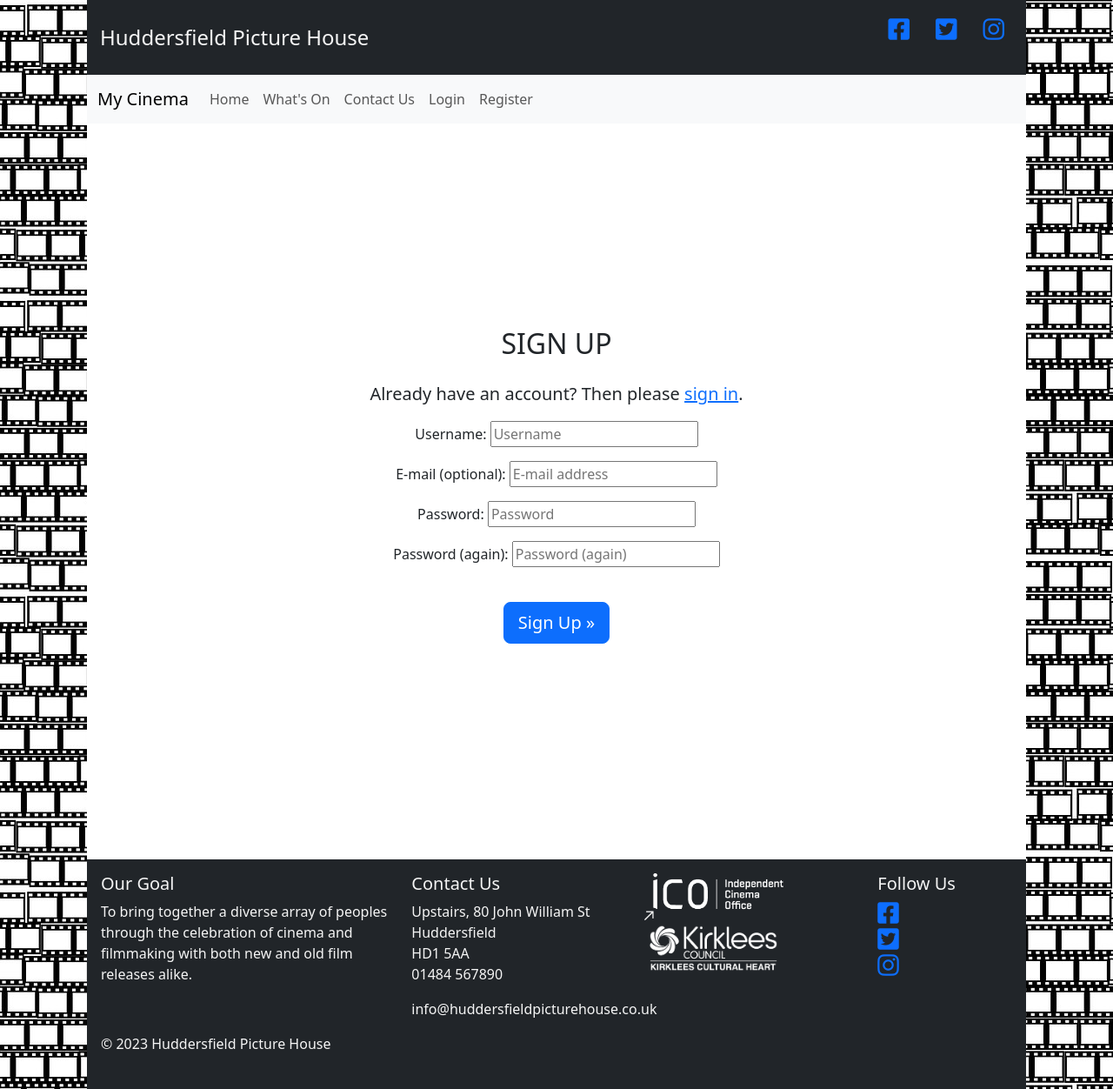
After one commit to jonslack22/Portfolio-4-Huddersfield-Picture-House, a Django app: page /accounts/signup/ in a window 1280 px wide. The commit adds this page. Shown: the whole page at 87% size. Run offline with Django 3.2, Linux system fonts and the light colour scheme.

Commit message:
Extra account templates added, header, navbar and footer elements restructured, account signup page viewable, settings updated and javascript elements installed

```diff
--- a/huddersfield_picture_house/urls.py
+++ b/huddersfield_picture_house/urls.py
@@ -18,5 +18,6 @@ from django.urls import path, include
 
 urlpatterns = [
     path('admin/', admin.site.urls),
-    path('', include('movie_booking.urls'), name='movie_urls')
+    path('', include('movie_booking.urls'), name='movie_urls'),
+    path("accounts/", include("allauth.urls")),
 ]
--- /dev/null
+++ b/templates/account/signup.html
@@ -0,0 +1,26 @@
+{% extends "base.html" %}
+
+{% load i18n %}
+
+{% block head_title %}{% trans "Signup" %}{% endblock %}
+
+{% block content %}
+
+<div class="d-flex justify-content-center align-items-center" style="height: 100vh;">
+    <div class="text-center">
+        <h2 class="text-uppercase font-weight-bold mb-4">{% trans "Sign Up" %}</h2>
+
+        <p class="lead">{% blocktrans %}Already have an account? Then please <a href="{{ login_url }}">sign in</a>.{% endblocktrans %}</p>
+
+        <form class="signup" id="signup_form" method="post" action="{% url 'account_signup' %}">
+            {% csrf_token %}
+            {{ form.as_p }}
+            {% if redirect_field_value %}
+            <input type="hidden" name="{{ redirect_field_name }}" value="{{ redirect_field_value }}" />
+            {% endif %}
+            <button type="submit" class="btn btn-primary btn-block btn-lg mt-4">{% trans "Sign Up" %} &raquo;</button>
+        </form>
+    </div>
+</div>
+
+{% endblock %}
--- /dev/null
+++ b/templates/page_features/footer.html
@@ -0,0 +1,38 @@
+{% load static %}
+
+<footer class="bg-dark">
+    <div class="container p-3">
+        <div class="row">
+            <div class="col-md-4">
+                <h5> Our Goal </h5>
+                <p>To bring together a diverse array of peoples through the celebration of cinema and filmmaking
+                with both new and old film releases alike.
+                </p>
+        </div>
+        <div class="col-md-3 flex-grow-0">
+            <h5>Contact Us</h5>
+            <ul class="list-unstyled">
+                <li>Upstairs, 80 John William St</li>
+                <li>Huddersfield</li>
+                <li>HD1 5AA</li>
+                <li>01484 567890</li>
+                <li class="email-contact">info@huddersfieldpicturehouse.co.uk</li>
+            </ul>
+        </div>
+        <div class="col-md-3 flex-grow-0">
+            <img class="footer-icons" src="{% static 'images/ico-logo-white.png' %}" alt="Image">
+            <img class="footer-icons" src="{% static 'images/kirklees_council.png' %}" alt="Image">
+        </div>
+        <div class="col-md-2 flex-grow-0">
+            <h5>Follow Us</h5>
+            <ul class="social-media-list">
+                <li class="social-media"><a href="#"><i class="fab fa-facebook-square"></i></a></li>
+                <li class="social-media"><a href="#"><i class="fab fa-twitter-square"></i></a></li>
+                <li class="social-media"><a href="#"><i class="fab fa-instagram"></i></a></li>
+            </ul>
+        </div>
+        <div class="col-md-12">
+            <p>&copy; 2023 Huddersfield Picture House</p>
+        </div>
+    </div>
+</footer>
--- /dev/null
+++ b/templates/page_features/nav.html
@@ -0,0 +1,51 @@
+{% load static %}
+
+<!-- Header -->
+<div class="custom-container container-header bg-dark">
+    <header class="header-with-icons">
+        <span class="cinema-title">Huddersfield Picture House</span>
+        <ul class="social-media-header">
+            <li class="social-media-list-header"><a href="#"><i class="fab fa-facebook-square"></i></a></li>
+            <li class="social-media-list-header"><a href="#"><i class="fab fa-twitter-square"></i></a></li>
+            <li class="social-media-list-header"><a href="#"><i class="fab fa-instagram"></i></a></li>
+        </ul>
+    </header>
+</div>
+
+<!-- Navigation -->
+<nav class="navbar navbar-expand-lg navbar-light bg-light">
+<div class="container">
+    <a class="navbar-brand" href="#">My Cinema</a>
+    <button class="navbar-toggler" type="button" data-toggle="collapse" data-target="#navbarNav" aria-controls="navbarNav" aria-expanded="false" aria-label="Toggle navigation">
+        <span class="navbar-toggler-icon"></span>
+    </button>
+    <div class="collapse navbar-collapse" id="navbarNav">
+        <ul class="navbar-nav ml-auto">
+        <li class="nav-item active">
+            <a class="nav-link" href="#">Home <span class="sr-only">(current)</span></a>
+        </li>
+        <li class="nav-item">
+            <a class="nav-link" href="{% url 'whatson' %}">What's On</a>
+        </li>
+        <li class="nav-item">
+            <a class="nav-link" href="#">Contact Us</a>
+        </li>
+        {% if user.is_authenticated %}
+        <li class="nav-item">
+            <a class="nav-link" href="#">Your Account</a>
+        </li>
+        <li class="nav-item">
+            <a class="nav-link" href="#">Logout</a>
+        </li>
+        {% else %}
+        <li class="nav-item">
+            <a class="nav-link" href="#">Login</a>
+        </li>
+        <li class="nav-item">
+            <a class="nav-link" href="{% url 'account_signup' %}">Register</a>
+        </li>
+        {% endif %}
+        </ul>
+    </div>
+</div>
+</nav>
```
Also changed, not shown: huddersfield_picture_house/settings.py (+8 -0 lines), templates/account/base.html (added, +61 -0 lines), templates/account/change_password.html (added, +9 -0 lines), templates/account/email.html (added, +9 -0 lines), templates/account/email_confirm.html (added, +15 -0 lines), templates/account/login.html (added, +9 -0 lines), templates/account/logout.html (added, +10 -0 lines), templates/account/reset_password.html (added, +11 -0 lines), templates/account/reset_password_done.html (added, +10 -0 lines), templates/account/reset_password_from_key.html (added, +14 -0 lines), templates/account/reset_password_from_key_done.html (added, +8 -0 lines), templates/account/set_password.html (added, +9 -0 lines), templates/account/verification_email_sent.html (added, +9 -0 lines), templates/account/verified_email_required.html (added, +9 -0 lines), 1 more files.
